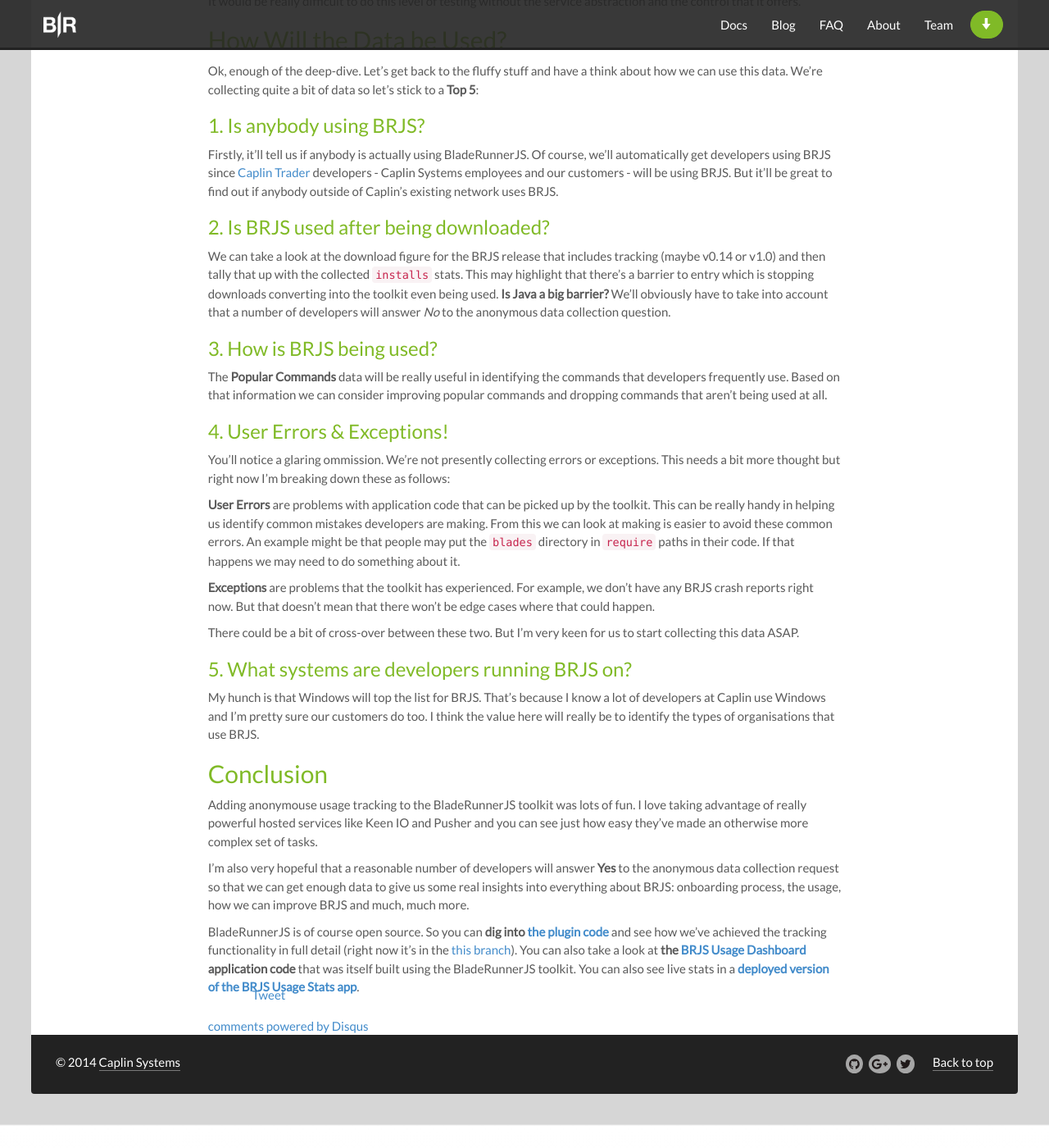
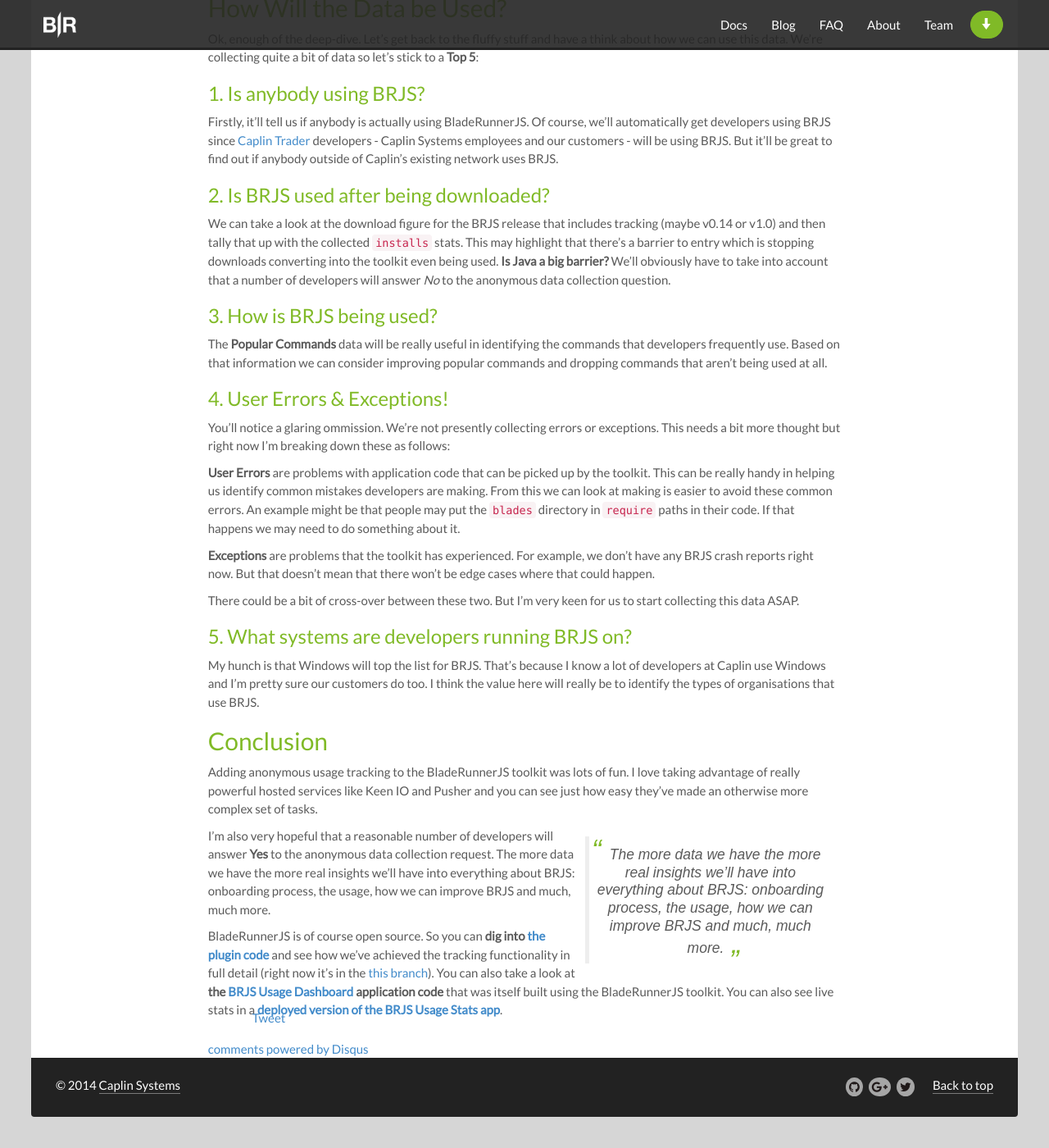
Before and after one commit to BladeRunnerJS/brjs-site, a Jekyll site: the page built from _posts/2014-11-05-anonymous-usage-tracking.md, in a window 1280 px wide and 1400 px high, scrolled down 11559 px. Shown: the whole window at 82% size. Built offline with Jekyll 4.4.1, drawn with Linux system fonts in a browser that asks for light colours; nearby versions of some CDN libraries; Markdown is read by kramdown in place of the engine named in the settings; comment, search, counter and statistics services are not loaded; before the commit the page ends 12931 px from its top, so only the background shows below that; some of the changed text lies outside the part shown.

Commit message:
Fixing quotes

```diff
--- a/_posts/2014-11-05-anonymous-usage-tracking.md
+++ b/_posts/2014-11-05-anonymous-usage-tracking.md
@@ -75,9 +75,9 @@
 
 With the data safely stored away in Keen IO we now need a way of extracting that data and displaying it in a way that makes it easy visualise and make decisions from the data. We need a dashboard. Luckily Keen IO recently released a number of [dashboard templates](https://keen.io/blog/101269629091/charts-on-grids-responsive-dashboard-templates-with).
 
+> the Keen IO SDK removes the pain of taking the data you have and putting it into the structure required for your charting library of choice
+
 Keen IO also provide a powerful JavaScript SDK for querying and visualising the data. One of the things I particularly like is that it removes the pain of taking the data you have and putting it into the structure required for your charting library of choice (I've seen Google and ChartJS listed so far).
-
-> the Keen IO SDK removes the pain of taking the data you have and putting it into the structure required for your charting library of choice
 
 Once you've included the [Keen IO JavaScript SDK](https://github.com/keenlabs/keen-js) fetching and displaying data is as simple as first building a query:
 
@@ -429,8 +429,12 @@
 
 ## Conclusion
 
-Adding anonymouse usage tracking to the BladeRunnerJS toolkit was lots of fun. I love taking advantage of really powerful hosted services like Keen IO and Pusher and you can see just how easy they've made an otherwise more complex set of tasks.
+Adding anonymous usage tracking to the BladeRunnerJS toolkit was lots of fun. I love taking advantage of really powerful hosted services like Keen IO and Pusher and you can see just how easy they've made an otherwise more complex set of tasks.
 
-I'm also very hopeful that a reasonable number of developers will answer **Yes** to the anonymous data collection request so that we can get enough data to give us some real insights into everything about BRJS: onboarding process, the usage, how we can improve BRJS and much, much more.
+> The more data we have the more real insights we'll have into everything about BRJS: onboarding process, the usage, how we can improve BRJS and much, much more.
+
+I'm also very hopeful that a reasonable number of developers will answer **Yes** to the anonymous data collection request. The more data we have the more real insights we'll have into everything about BRJS: onboarding process, the usage, how we can improve BRJS and much, much more.
 
 BladeRunnerJS is of course open source. So you can **dig into [the plugin code](https://github.com/BladeRunnerJS/brjs/)** and see how we've achieved the tracking functionality in full detail (right now it's in the [this branch](https://github.com/BladeRunnerJS/brjs/tree/hack-day-2014-usage-stats)). You can also take a look at **the [BRJS Usage Dashboard](https://github.com/BladeRunnerJS/brjs-usage-dashboard) application code** that was itself built using the BladeRunnerJS toolkit. You can also see live stats in a **[deployed version of the BRJS Usage Stats app](http://j.mp/brjs-dash)**.
+
+<link href="/css/quotes.css" rel="stylesheet" />
--- /dev/null
+++ b/css/quotes.css
@@ -0,0 +1,37 @@
+blockquote {
+  float: right;
+  width: 300px;
+  padding: 7px!important;
+  font-size: 140%;
+  font-style: italic;
+  text-align: center;
+  margin: 12px;
+  font-family: Quicksand,sans-serif;
+  font-weight: 700;
+  line-height: 1.5;
+
+  max-width: 90%;
+  clear: both;
+}
+
+blockquote p:before {
+  position: relative;
+  top: 0;
+  left: -10px;
+  content: "\201C";
+  font-size: 200%;
+  color: #80BA27;
+  line-height: .5;
+  text-align: left;
+}
+
+blockquote p:after {
+  position: relative;
+  top: 0;
+  right: -10px;
+  content: "\201E";
+  font-size: 200%;
+  color: #80BA27 ;
+  line-height: .5;
+  text-align: right;
+}
```
